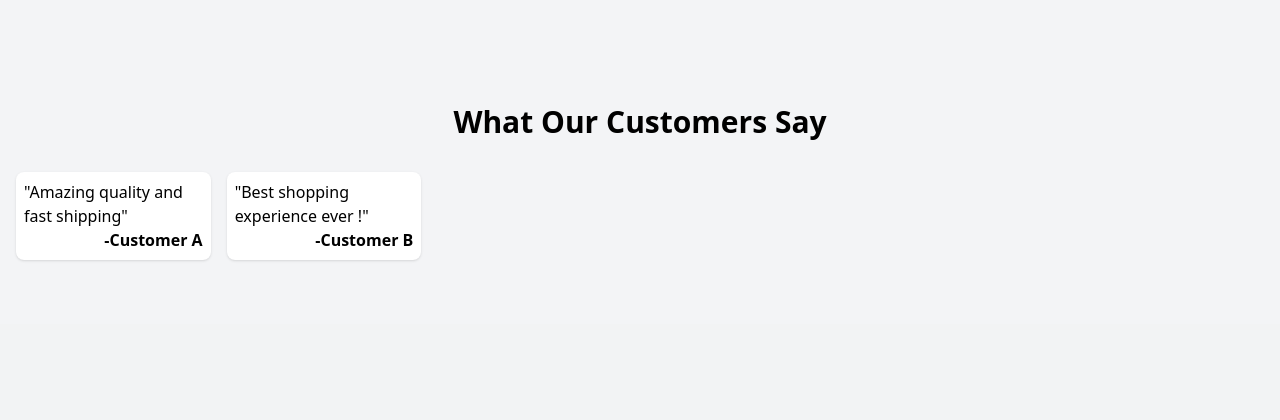
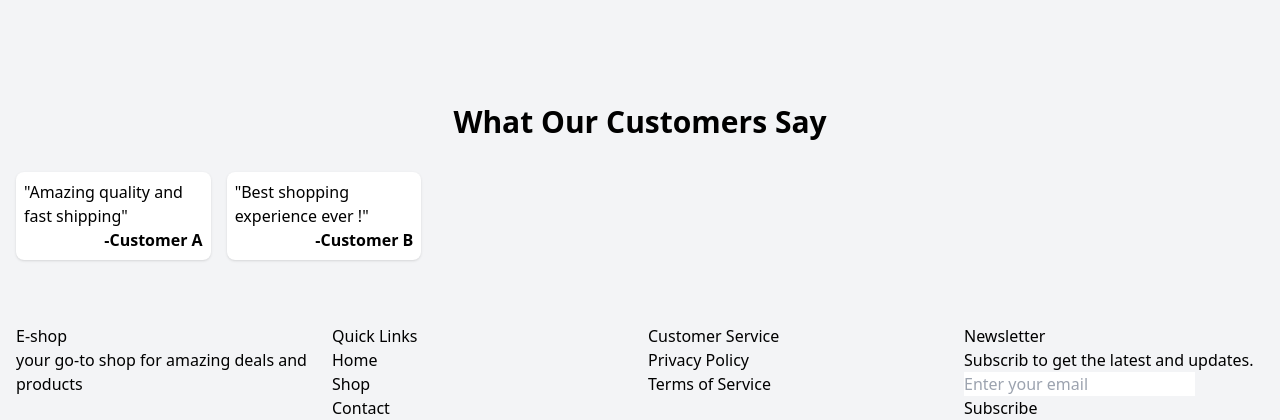
Before and after one commit to SergeHounhouayenou/Gretta-TP_DWDWB, a PHP site: page / in a window 1280 px wide. Shown: the part 1060-1480 px from the top of the page. Before the commit the page ends 1321 px from the top, so only its background shows below. Run offline with PHP 8.4, Linux system fonts and the light colour scheme; style sheets or scripts are compiled from the project's sources; some libraries are stand-ins or nearby versions.

Commit message:
tailwindStart-footer

```diff
--- a/7- Project/TailWindProject/index.html
+++ b/7- Project/TailWindProject/index.html
@@ -118,19 +118,51 @@
     <section class="container mx-auto px-4 py-16">
         <h2 class="text-center text-3xl font-semibold mb-8">What Our Customers Say </h2>
         <div class="grid grid-cols-1 sm:grid-cols-2 md:grid-cols-6 gap-4">
-            <div class="card hover:scale-105 hover:shadow-xl transition-transform duration-300 px-2 py-2">
+            <div class=" card hover:scale-105 hover:shadow-xl transition-transform duration-300 px-2 py-2">
                <blockquote id="auteurCitation1">
-                    <p>"Amazing quality and fast shipping"</p>
+                    <p class="">"Amazing quality and fast shipping"</p>
                     <p aria-label="auteurCitation1" class="text-right font-bold">-Customer A</p>
                </blockquote>
             </div>
             <div class="card hover:scale-105 hover:shadow-xl transition-transform duration-300 px-2 py-2">
-                <blockquote id="auteurCitation2">
+                <blockquote  id="auteurCitation2">
                     <p class="">"Best shopping experience ever !"</p>
                     <p aria-label="auteurCitation2" class="text-right font-bold ">-Customer B</p>
                </blockquote>
+        </div>
+    </section>
+
+    <footer class="bg-slate-950">
+        <section class="container mx-auto px-4 py-0">
+            <div class="grid grid-cols-1 sm:grid-cols-2 md:grid-cols-4 gap-4">
+                <div class="">
+                    <p>E-shop</p>
+                    <div>
+                        <p><a href="">your go-to shop for amazing deals and products</a></p>
+                    </div>
+                </div>
+                <div>
+                    <p>Quick Links</p>
+                    <p><a href="">Home</a></p>
+                    <p><a href="">Shop</a></p>
+                    <p><a href="">Contact</a></p>
+                </div>
+                <div class="" >
+                    <p>Customer Service</p>
+                    <P><a href="">Privacy Policy</a></P>
+                    <P><a href="">Terms of Service</a></P>
+                </div>
+                <div>
+                    <p id="newsletter">Newsletter</p>
+                    <p><a href="">Subscrib to get the latest and updates.</a></p>
+                    <form class="" id="subscriptionToNewsletter-form" action="subscriptionToNewsletter.php" name="subscriptionToNewsletter-form" method="post">
+                    <input id="subscriptionToNewsletter-UserData" aria-label="subscriptionToNewsletter-form" name="subscribNewsletter" placeholder="Enter your email" enctype="multipart/form-data" requiered>
+                    <p><button type="submit" aria-label="subscriptionToNewsletter-UserData">Subscribe</button></p>
+                    </form>
+                </div>
             </div>
-    </section>
+        </section>
+    </footer>
 
 </body>
 </html>
--- a/7- Project/TailWindProject/tailwind.config.js
+++ b/7- Project/TailWindProject/tailwind.config.js
@@ -1,4 +1,4 @@
-/** @type {import('tailwindcss').Config} */
+ /**@type {import('tailwindcss').Config}*/
 module.exports = {
   content: ['./index.html'],
   theme: {
@@ -17,10 +17,9 @@
           keyframes:{
             fadeIn:{
               '0%': {opacity:0, transform:'translateY(20px)'},
-            '100%': { opacity:1, transform: 'translateY(0)'},
+            '100%': {opacity:1, transform: 'translateY(0)'},
                    },
         },
-
 
       },
   },
```
Also changed, not shown: 7- Project/TailWindProject/src/css/input.css (+2 -13 lines).
